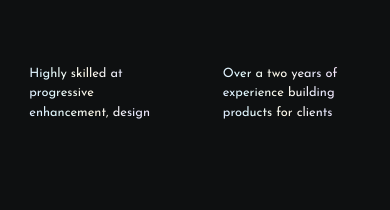
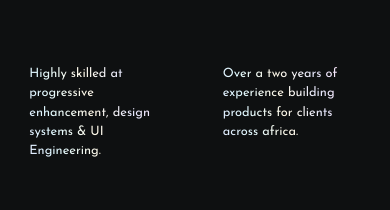
Before and after one commit to Pariola-droid/pariola-v2.2.0, a Next.js app: page / in a window 390 px wide. Shown: the part 399-609 px from the top of the page. Built offline with nearby package versions, Linux system fonts and the light colour scheme; grey boxes are pictures that could not be loaded.

Commit message:
...fixes: header styles fixes

```diff
--- a/components/home/styles/header.module.scss
+++ b/components/home/styles/header.module.scss
@@ -165,13 +165,13 @@
 
         p {
           max-width: 220px;
-          height: 60px;
+          height: fit-content;
           line-height: 1.5;
           font-family: 'Josefin Sans', sans-serif;
           font-size: 0.9em;
 
           @media (max-width: 600px) {
-            max-width: 48%;
+            max-width: 50%;
             font-size: 0.8em;
           }
         }
```
